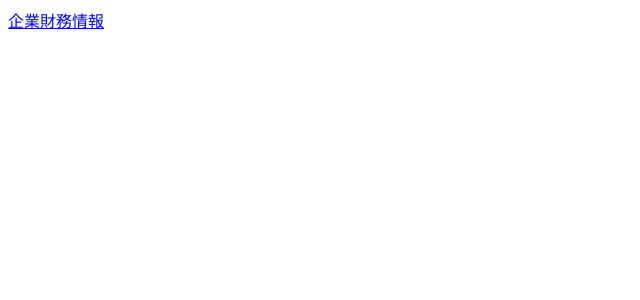
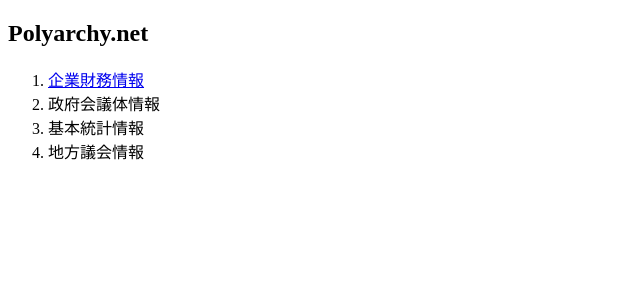
Before and after one commit to KenichiOkamuraJp/polyarchy-ui, a Nuxt app: page / in a window 1280 px wide. Shown: the top 300 px of the page, without its empty margins (0-640 px from the left). Built offline with nearby package versions, Linux system fonts and the light colour scheme.

Commit message:
20230903

```diff
--- a/pages/about.vue
+++ /dev/null
@@ -1,3 +0,0 @@
-<template>
-  <NuxtLink to="/">index</NuxtLink>
-</template>
--- a/pages/finance/index.vue
+++ /dev/null
@@ -1,4 +0,0 @@
-<template>
-  <NuxtLink to="/">トップに戻る</NuxtLink>
-  <a href="https://data.polyarchy.net">外部サイト</a>
-</template>
--- a/pages/index.vue
+++ b/pages/index.vue
@@ -1,3 +1,9 @@
 <template>
-  <NuxtLink to="/finance">企業財務情報</NuxtLink>
+  <h2>Polyarchy.net</h2>
+  <ol>
+    <li><a href="https://data.polyarchy.net/finance" target="_blank">企業財務情報</a></li>
+    <li>政府会議体情報</li>
+    <li>基本統計情報</li>
+    <li>地方議会情報</li>
+  </ol>
 </template>
```
